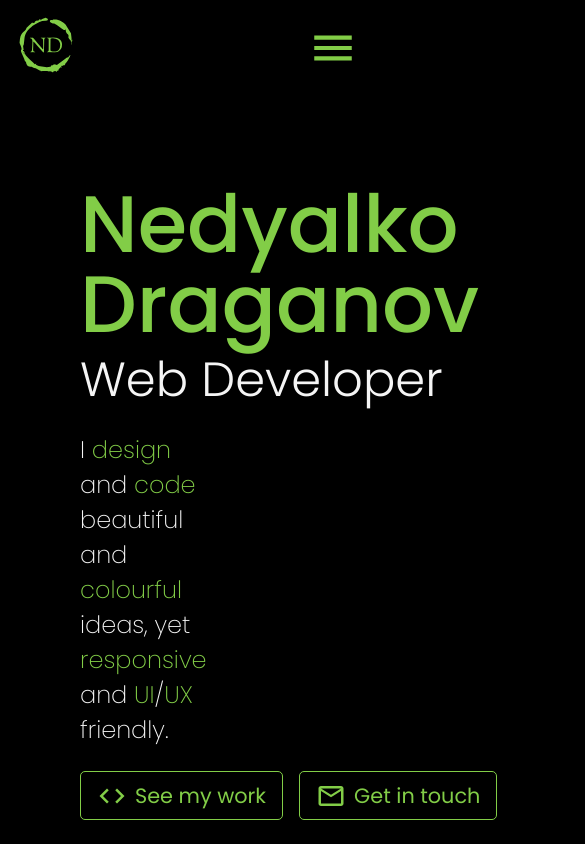
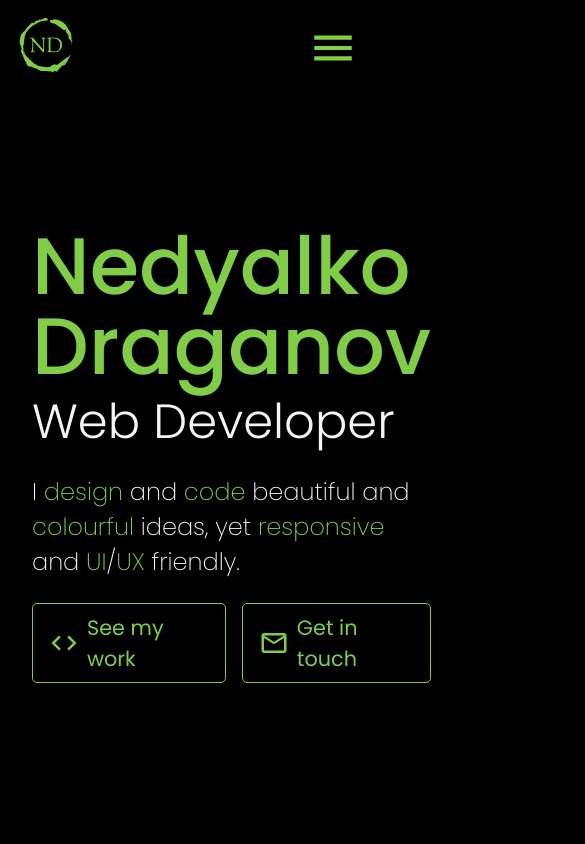
Before and after one commit to NDraganov/nedyalko-draganov, a Next.js app: page / in a window 390 px wide. Shown: the top 844 px of the page, 585 px wide, since content can reach past the window. Built offline with nearby package versions, Linux system fonts and the light colour scheme.

Commit message:
Add media query for home page and components

```diff
--- a/components/home-page/intro-description.module.css
+++ b/components/home-page/intro-description.module.css
@@ -26,3 +26,9 @@
     -ms-transform: translateX(0%);
   }
 }
+
+@media screen and (max-width: 768px) {
+  .description .text {
+    padding: 1rem 0 0 0;
+  }
+}
--- a/pages/index.module.css
+++ b/pages/index.module.css
@@ -4,3 +4,9 @@
   min-height: 100vh;
   margin: 5rem 5rem;
 }
+
+@media screen and (max-width: 768px) {
+  .home {
+    margin: 2rem 2rem;
+  }
+}
```
